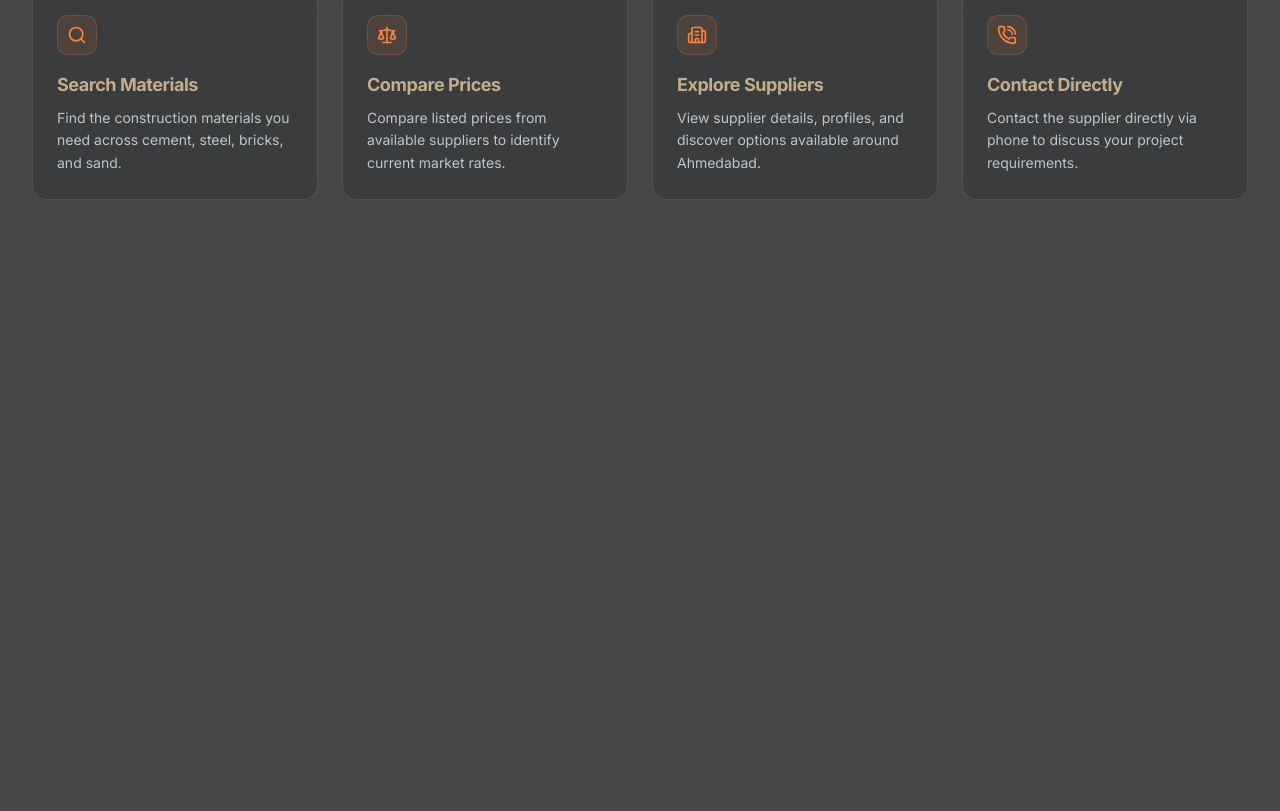
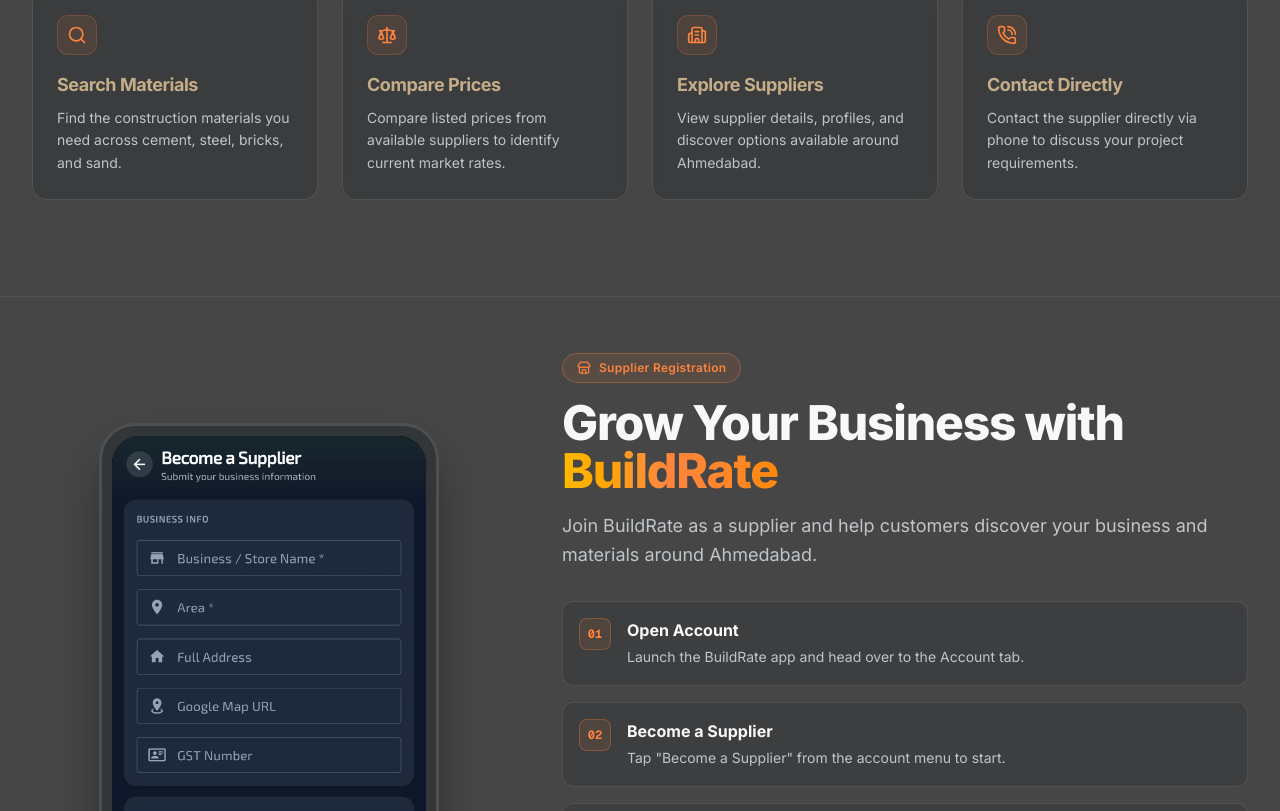
Before and after one commit to RaishVakaliya/buildrate-website, a Next.js app: page / in a window 1280 px wide. Shown: the part 1989-2800 px from the top of the page. Before the commit the page ends 2285 px from the top, so only its background shows below. Built offline with nearby package versions, Linux system fonts and the light colour scheme; no server answers.

Commit message:
feat(website): add become a supplier editorial showcase section

```diff
--- a/app/page.tsx
+++ b/app/page.tsx
@@ -2,6 +2,7 @@
 import { Hero } from "@/components/hero/hero";
 import { Features } from "@/components/features/features";
 import { HowItWorks } from "@/components/how-it-works/how-it-works";
+import { BecomeSupplier } from "@/components/become-supplier/become-supplier";
 import { GoToTop } from "@/components/ui/go-to-top";
 
 export default function Home() {
@@ -12,6 +13,7 @@
         <Hero />
         <Features />
         <HowItWorks />
+        <BecomeSupplier />
       </main>
       <GoToTop />
     </div>
--- /dev/null
+++ b/components/become-supplier/become-supplier.tsx
@@ -0,0 +1,138 @@
+"use client";
+
+import Image from "next/image";
+import Link from "next/link";
+import { motion } from "motion/react";
+import { ShieldCheck, Store, ArrowRight } from "lucide-react";
+import { Button } from "@/components/animate-ui/components/buttons/button";
+
+const SUPPLIER_STEPS = [
+  {
+    step: "01",
+    title: "Open Account",
+    description: "Launch the BuildRate app and head over to the Account tab.",
+  },
+  {
+    step: "02",
+    title: "Become a Supplier",
+    description: 'Tap "Become a Supplier" from the account menu to start.',
+  },
+  {
+    step: "03",
+    title: "Fill Your Details",
+    description:
+      "Enter your business name, contact info, shop location, and material categories.",
+  },
+  {
+    step: "04",
+    title: "Submit Application",
+    description:
+      "Submit for review. The BuildRate team verifies your details and creates your account upon approval.",
+  },
+];
+
+export function BecomeSupplier() {
+  return (
+    <section
+      id="become-a-supplier"
+      aria-labelledby="supplier-heading"
+      className="relative pt-8 pb-16 md:pt-14 md:pb-24 border-t border-border/50 overflow-hidden"
+    >
+      <div className="mx-auto max-w-7xl px-4 sm:px-6 lg:px-8">
+        <div className="grid grid-cols-1 lg:grid-cols-12 gap-12 lg:gap-14 items-center">
+          <motion.div
+            initial={{ opacity: 0, x: -24 }}
+            whileInView={{ opacity: 1, x: 0 }}
+            viewport={{ once: true, margin: "-40px" }}
+            transition={{ duration: 0.5, ease: "easeOut" }}
+            className="lg:col-span-5 flex justify-center order-2 lg:order-1"
+          >
+            <div className="relative w-full max-w-[290px] sm:max-w-[320px] md:max-w-[340px]">
+              <div className="rounded-[2.25rem] border-[3px] border-border/90 bg-card p-2 sm:p-2.5 shadow-2xl shadow-black/50">
+                <div className="relative overflow-hidden rounded-[1.75rem] bg-black">
+                  <Image
+                    src="/become-supplier.webp"
+                    alt="BuildRate Become a Supplier form"
+                    width={600}
+                    height={1200}
+                    className="w-full h-auto object-cover rounded-[1.75rem]"
+                  />
+                </div>
+              </div>
+            </div>
+          </motion.div>
+
+          <motion.div
+            initial={{ opacity: 0, x: 24 }}
+            whileInView={{ opacity: 1, x: 0 }}
+            viewport={{ once: true, margin: "-40px" }}
+            transition={{ duration: 0.5, ease: "easeOut" }}
+            className="lg:col-span-7 order-1 lg:order-2 text-center lg:text-left"
+          >
+            <div className="inline-flex items-center gap-2 px-3.5 py-1.5 rounded-full border border-primary/30 bg-primary/10 text-primary text-xs font-semibold tracking-wide mb-4">
+              <Store className="size-3.5 text-primary" />
+              <span>Supplier Registration</span>
+            </div>
+
+            <h2
+              id="supplier-heading"
+              className="text-3xl sm:text-4xl md:text-5xl font-extrabold tracking-tight text-foreground mb-4"
+            >
+              Grow Your Business with{" "}
+              <span className="text-primary bg-clip-text text-transparent bg-gradient-to-r from-amber-400 via-primary to-orange-400">
+                BuildRate
+              </span>
+            </h2>
+
+            <p className="text-base sm:text-lg text-muted-foreground text-pretty max-w-2xl mx-auto lg:mx-0 leading-relaxed mb-8">
+              Join BuildRate as a supplier and help customers discover your
+              business and materials around Ahmedabad.
+            </p>
+
+            <ol className="space-y-4 mb-8 text-left">
+              {SUPPLIER_STEPS.map((item) => (
+                <li
+                  key={item.step}
+                  className="flex items-start gap-4 p-4 rounded-xl border border-border/70 bg-card/50 transition-colors hover:border-primary/40 hover:bg-card/75"
+                >
+                  <span className="shrink-0 flex size-8 items-center justify-center rounded-lg border border-primary/30 bg-primary/10 text-xs font-bold font-mono text-primary">
+                    {item.step}
+                  </span>
+                  <div>
+                    <h3 className="text-sm sm:text-base font-bold text-foreground mb-1">
+                      {item.title}
+                    </h3>
+                    <p className="text-xs sm:text-sm text-muted-foreground leading-relaxed">
+                      {item.description}
+                    </p>
+                  </div>
+                </li>
+              ))}
+            </ol>
+
+            <div className="flex items-center gap-2.5 p-3.5 rounded-xl border border-border/80 bg-card/60 text-xs text-muted-foreground mb-8 max-w-xl mx-auto lg:mx-0 text-left">
+              <ShieldCheck className="size-4 text-primary shrink-0" />
+              <span>
+                All applications are reviewed and verified by BuildRate admins
+                before supplier credentials are provided.
+              </span>
+            </div>
+
+            <div className="flex flex-col sm:flex-row items-center justify-center lg:justify-start gap-3.5">
+              <Button
+                asChild
+                size="lg"
+                className="w-full sm:w-auto text-base font-semibold shadow-lg shadow-primary/25 cursor-pointer"
+              >
+                <Link href="#download">
+                  <span>Become a Supplier</span>
+                  <ArrowRight className="size-4" />
+                </Link>
+              </Button>
+            </div>
+          </motion.div>
+        </div>
+      </div>
+    </section>
+  );
+}
--- a/eslint.config.mjs
+++ b/eslint.config.mjs
@@ -7,6 +7,8 @@
       "react-hooks/set-state-in-effect": "off",
       "react-hooks/static-components": "off",
       "react-hooks/refs": "off",
+      "react-hooks/exhaustive-deps": "off",
+      "react-hooks/rules-of-hooks": "off",
     },
   },
   {
```
